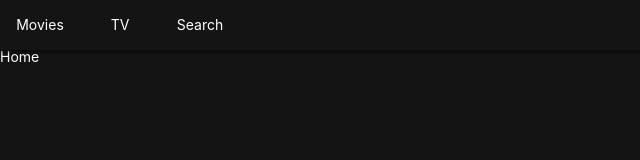
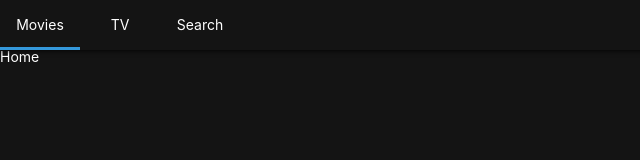
Before and after one commit to Choi-Jinhong/REACT-Jincha, a React (Create React App) app in the folder gcha/: page / in a window 1280 px wide. Shown: the top 160 px of the page, without its empty margins (0-640 px from the left). Built offline with nearby package versions, Linux system fonts and the light colour scheme.

Commit message:
Location Aware Header

```diff
--- a/gcha/src/Components/Header.js
+++ b/gcha/src/Components/Header.js
@@ -1,5 +1,5 @@
 import React from "react";
-import { Link } from "react-router-dom"
+import { Link, withRouter } from "react-router-dom"
 import styled from "styled-components";
 
 const Header = styled.header`
@@ -21,7 +21,10 @@
 
 const Item = styled.li`
     width: 80px;
+    height: 50px;
     text-align: center;
+    border-bottom: 3px solid ${props => (props.current ? "#3498db" : "transparent")};
+    transition: border-bottom 0.1s ease-in-out;
 `;
 
 const SLink = styled(Link)`
@@ -31,18 +34,18 @@
     justify-content: center;
 `;
 
-export default () => (
+export default withRouter(({location:  {pathname }}) => (
     <Header>
         <List>
-            <Item>
+            <Item current={pathname === "/"}>
                 <SLink to="/">Movies</SLink>
             </Item>
-            <Item>
+            <Item current={pathname === "/tv"}>
                 <SLink to="/tv">TV</SLink>
             </Item>
-            <Item>
-                <SLink to="/Search">Search</SLink>
+            <Item current={pathname === "/search"}>
+                <SLink to="/search">Search</SLink>
             </Item>
         </List>
     </Header>
-);
+));
```
